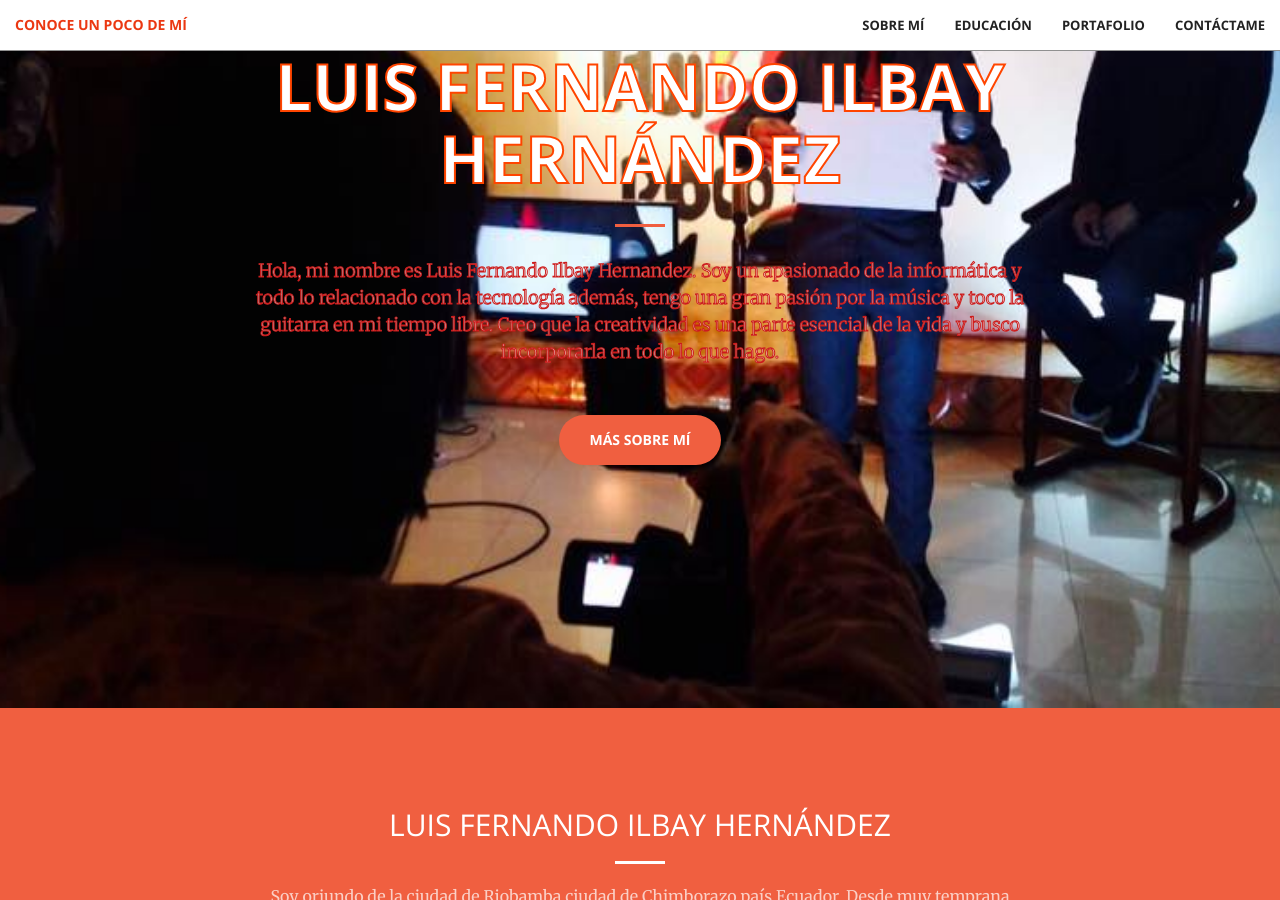
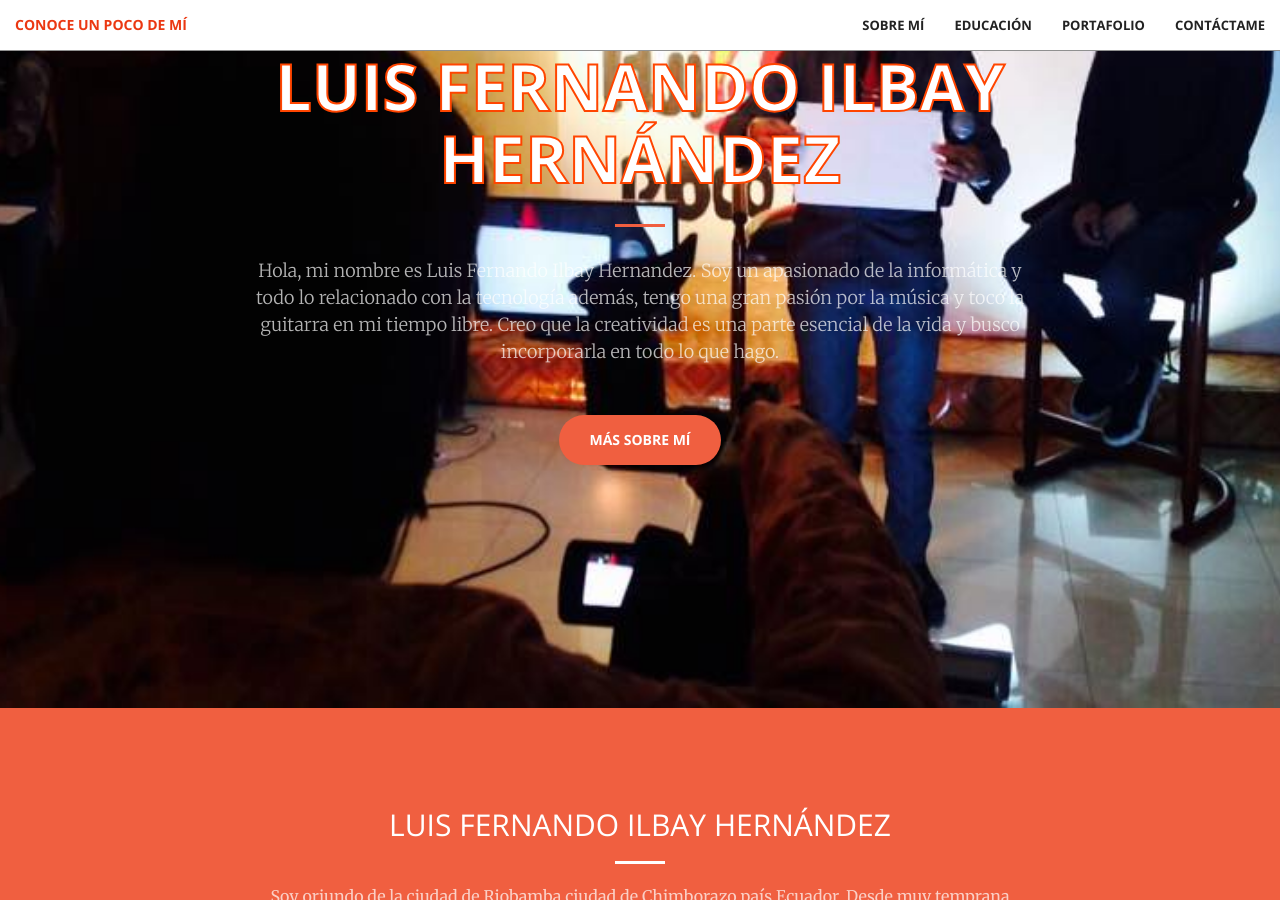
Before and after one commit to lfih-96/lfih-96.github.io, a Jekyll site: the page built from index.html, in a window 1280 px wide and 900 px high, scrolled down 192 px. Built offline with Jekyll 4.4.1, drawn with Linux system fonts in a browser that asks for light colours.

Commit message:
corrección

```diff
--- a/_sass/_base.scss
+++ b/_sass/_base.scss
@@ -179,7 +179,6 @@ header {
                 margin: 30px auto;
             }
             p {
-                -webkit-text-stroke: 1px rgb(204, 28, 28);
                 font-weight: 300;
                 color: rgba(white, .7);
                 font-size: 16px;
```
